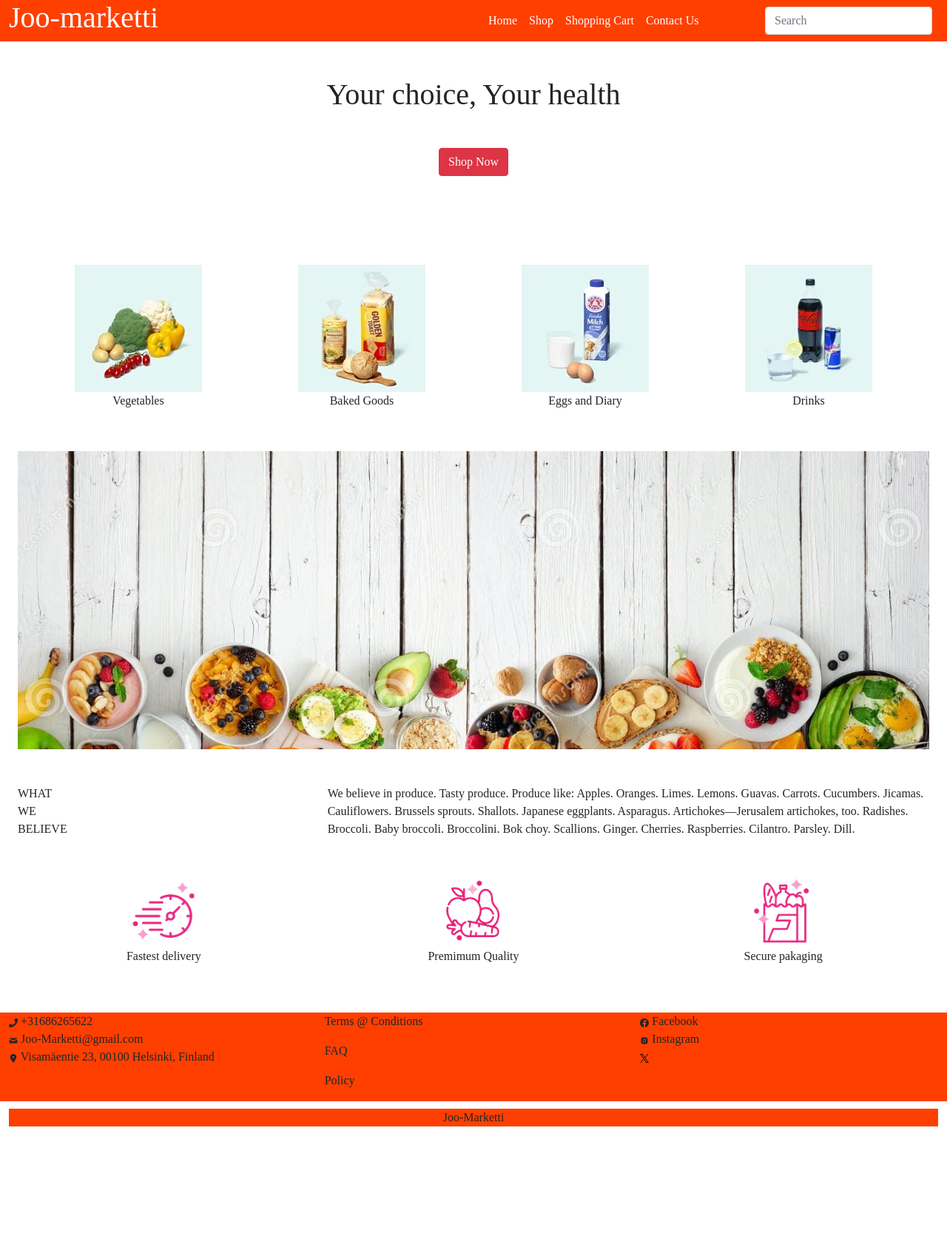
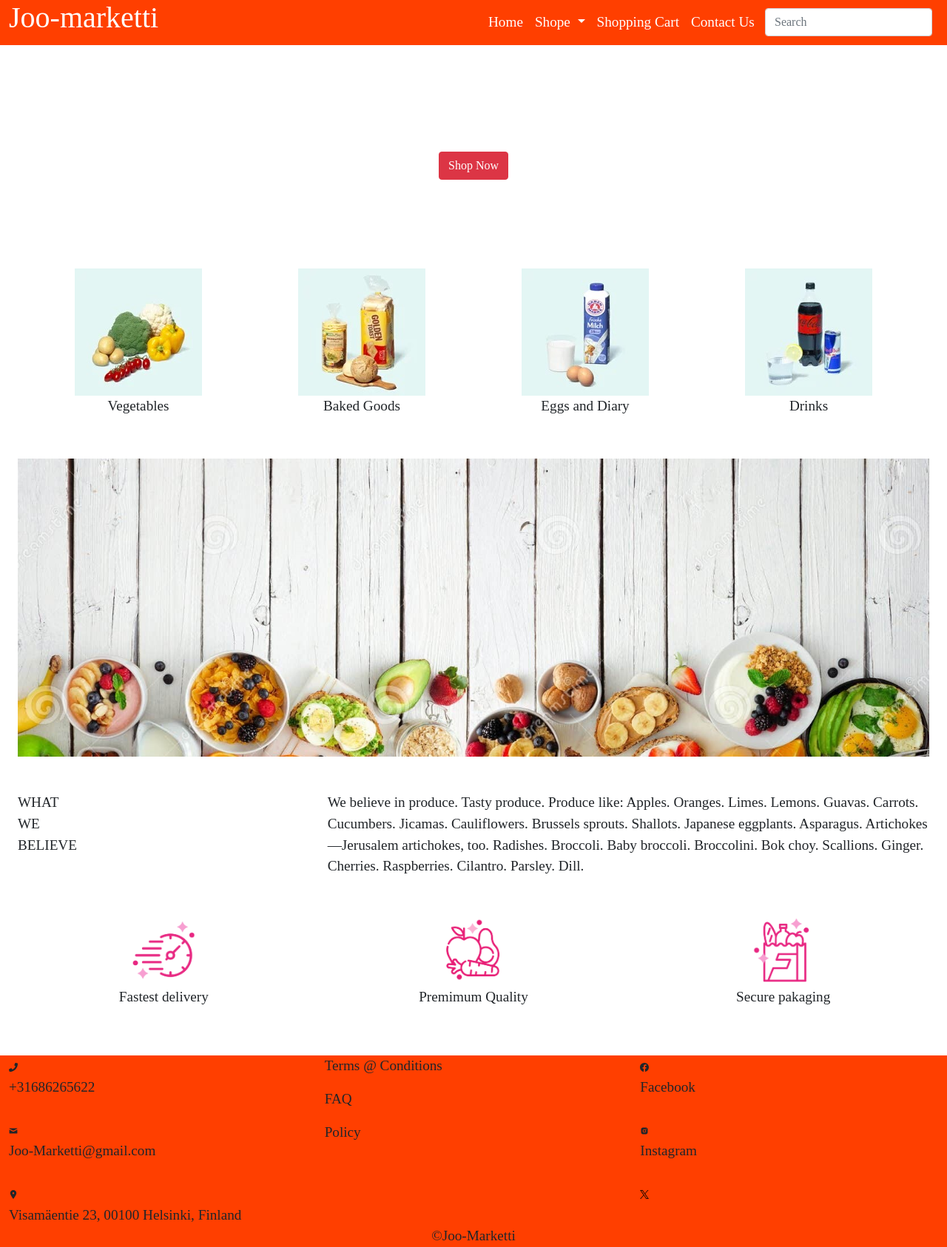
Before and after one commit to nerovkha/static-website, a plain HTML site: page Home-page/index.html in a window 1280 px wide. Shown: the whole page at 74% size. Before the commit the page ends 1523 px from the top, so only its background shows below. Drawn offline with nearby package versions, Linux system fonts and the light colour scheme.

Commit message:
home page

```diff
--- a/Home-page/index.html
+++ b/Home-page/index.html
@@ -19,8 +19,8 @@
 <div class="container-fluid main-container">
     <div class="row nav-container">
         <div class="col-12 col-md-6">
-            <header class="h1 text-white">Joo-marketti</header>
-            <a href="index.html"></a>
+            <header class="h1 text-white"><a class="Home-page" href="/Home-page/index.html">Joo-marketti</a></header>
+
         </div>
         <div class="col-6">
             <nav class="navbar navbar-expand-md bg-body-tertiary">
@@ -30,22 +30,28 @@
                 <div class="collapse navbar-collapse" id="navbarSupportedContent">
                     <ul class="navbar-nav me-auto mb-2 mb-lg-0">
                         <li class="nav-item">
-                            <a class="nav-link active text-white" aria-current="page" href="#">Home</a>
-                            <a href="index.html"></a>
+                            <a class="nav-link active text-white" aria-current="page" href="index.html">Home</a>
+                            <a href=""></a>
+                        </li>
+                        <li class="nav-item dropdown">
+                            <a class="nav-link dropdown-toggle" href="#" role="button" data-bs-toggle="dropdown" aria-expanded="false">
+                              Shope
+                            </a>
+                            <ul class="dropdown-menu">
+                              <li><a class="dropdown-item" href="#">Drinks</a></li>
+                              <li><a class="dropdown-item" href="#">Baked Goods</a></li>
+                              <li><a class="dropdown-item" href="#">Eggs and Diary </a></li>
+                              <li><a class="dropdown-item" href="#">Vegetables</a></li>
+                            </ul>
+                          </li>
+                        <!-- Drop down bar for latter -->
+                        <li class="nav-item">
+                            <a class="nav-link text-white" href="/liam/liam.html">Shopping Cart</a>
+
                         </li>
                         <li class="nav-item">
-                            <a class="nav-link text-white" href="#">Shop</a>
-                            <a href="contact.html"></a>
+                            <a class="nav-link text-white" href="/ilyas/contact.html">Contact Us</a>
 
-                        </li>
-                        <!-- Drop down bar for latter -->
-                        <li class="nav-item">
-                            <a class="nav-link text-white" href="#">Shopping Cart</a>
-                            <a href="liam.html"></a>
-                        </li>
-                        <li class="nav-item">
-                            <a class="nav-link text-white" href="#">Contact Us</a>
-                            <a href="contact.html"></a>
                         </li>
                     </ul>
                     <form class="d-flex" role="search">
@@ -132,8 +138,8 @@ Apples. Oranges. Limes. Lemons. Guavas. Carrots. Cucumbers. Jicamas. Cauliflower
 </div>
 
 
-<div class="footer row main-footer">
-<div class="col-4">
+<div class="footer  row main-footer">
+<div class="col-4 col-sm-4">
     <svg width="12" height="12" viewBox="0 0 512 512" xmlns="http://www.w3.org/2000/svg">
         <path fill="currentColor" d="m493.4 24.6l-104-24c-11.3-2.6-22.9 3.3-27.5 13.9l-48 112c-4.2 9.8-1.4 21.3 6.9 28l60.6 49.6c-36 76.7-98.9 140.5-177.2 177.2l-49.6-60.6c-6.8-8.3-18.2-11.1-28-6.9l-112 48C3.9 366.5-2 378.1.6 389.4l24 104C27.1 504.2 36.7 512 48 512c256.1 0 464-207.5 464-464c0-11.2-7.7-20.9-18.6-23.4"/>
     </svg> <span>+31686265622</span>
@@ -150,12 +156,12 @@ Apples. Oranges. Limes. Lemons. Guavas. Carrots. Cucumbers. Jicamas. Cauliflower
     Finland</span>
 </div>
 
-<div class="col-4">
+<div class="col-4 col-sm-4">
    <p>Terms @ Conditions</p>
    <p>FAQ</p>
    <p>Policy</p>
 </div>
-<div class="col-4">
+<div class="col-4 col-sm-4">
     <svg width="12" height="12" viewBox="0 0 16 16" xmlns="http://www.w3.org/2000/svg">
         <path fill="currentColor" d="M16 8.049c0-4.446-3.582-8.05-8-8.05C3.58 0-.002 3.603-.002 8.05c0 4.017 2.926 7.347 6.75 7.951v-5.625h-2.03V8.05H6.75V6.275c0-2.017 1.195-3.131 3.022-3.131c.876 0 1.791.157 1.791.157v1.98h-1.009c-.993 0-1.303.621-1.303 1.258v1.51h2.218l-.354 2.326H9.25V16c3.824-.604 6.75-3.934 6.75-7.951"/>
     </svg>
@@ -177,7 +183,7 @@ Apples. Oranges. Limes. Lemons. Guavas. Carrots. Cucumbers. Jicamas. Cauliflower
 
 </div>
 
-
+<div class="container container-fluid text-center" > ©Joo-Marketti</div>
 
 
 
@@ -185,11 +191,6 @@ Apples. Oranges. Limes. Lemons. Guavas. Carrots. Cucumbers. Jicamas. Cauliflower
 </div>
 
 
-<div class="container-fluid footer-finisher text-center">
-
-Joo-Marketti
-
-</div>
 
 
 </div>
--- a/Home-page/style.css
+++ b/Home-page/style.css
@@ -12,6 +12,31 @@ body{
 
     }
 
+    a{
+        color: white;
+    }
+
+    header{
+        color: white;
+    }
+
+    header:hover {
+        color: black;
+        text-decoration: none;
+
+    }
+
+    a {
+        text-decoration: none;
+    }
+
+
+    .navbar-nav .nav-link {
+        text-decoration: none;
+        color: white;
+
+    }
+
     .main-footer
     {
 
@@ -23,10 +48,22 @@ body{
     .footer-finisher
     {
         margin-top: 10px;
+
         background-color:#FF3F00;
         font-family: 'Times New Roman', Times, serif;
 
     }
+
+    .main-footer{
+    font-size: 1em;
+}
+
+@media (min-width: 768px) {
+    body {
+        font-size: 1.2em;
+    }
+}
+
 
 
     /* Custom CSS in style.css */
@@ -49,3 +86,21 @@ body{
     .navbar-toggler-icon {
     color: whitesmoke;
     }
+
+
+
+
+.footer span {
+    display: block; /* Ensures each span is on a new line */
+}
+
+/* Responsive styles for smaller screens */
+@media (max-width: 768px) {
+    .footer {
+        text-align: center; /* Center-align the content */
+    }
+
+    .footer span {
+        margin-bottom: 10px; /* Add spacing between lines on smaller screens */
+    }
+}
```
